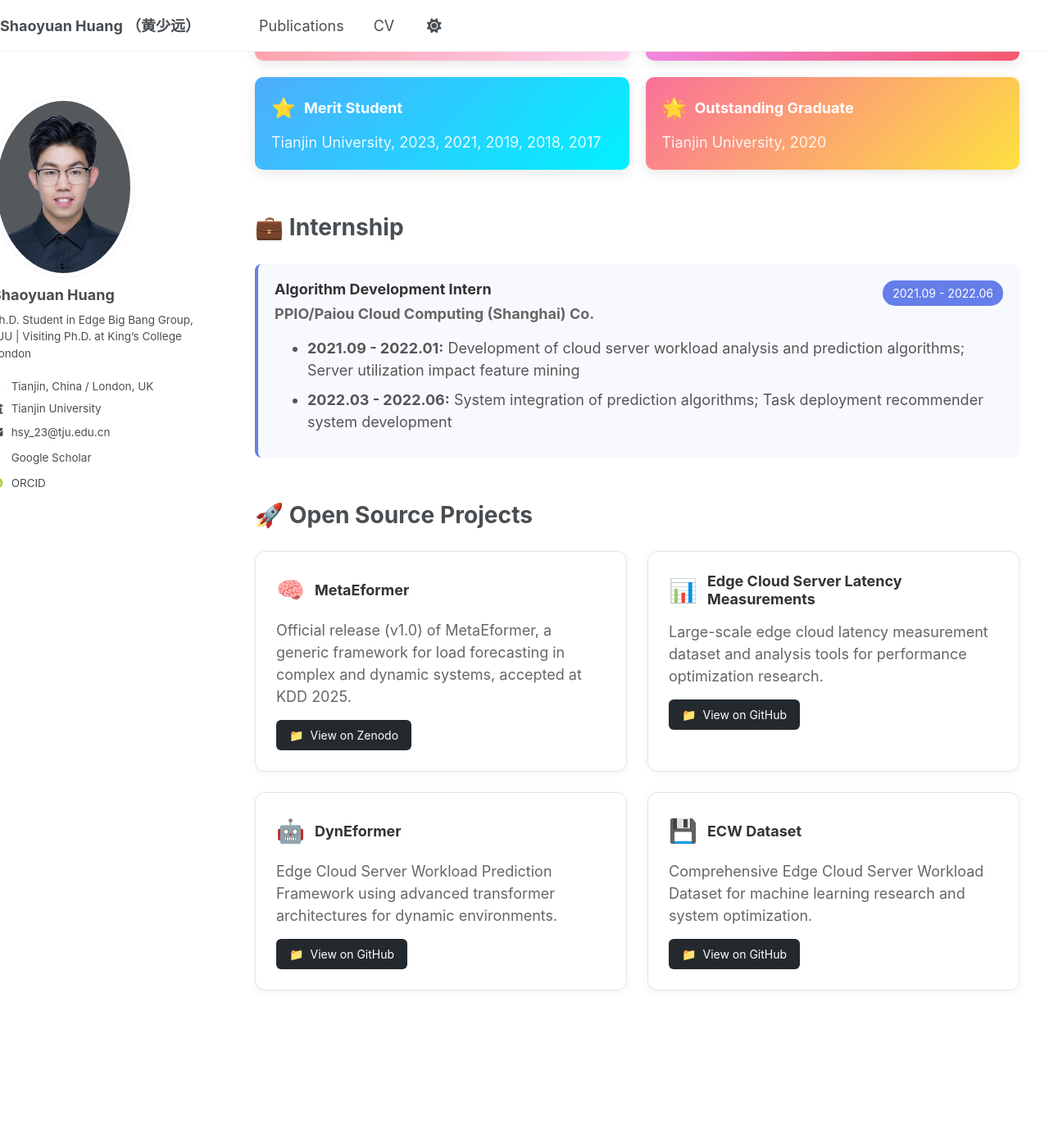
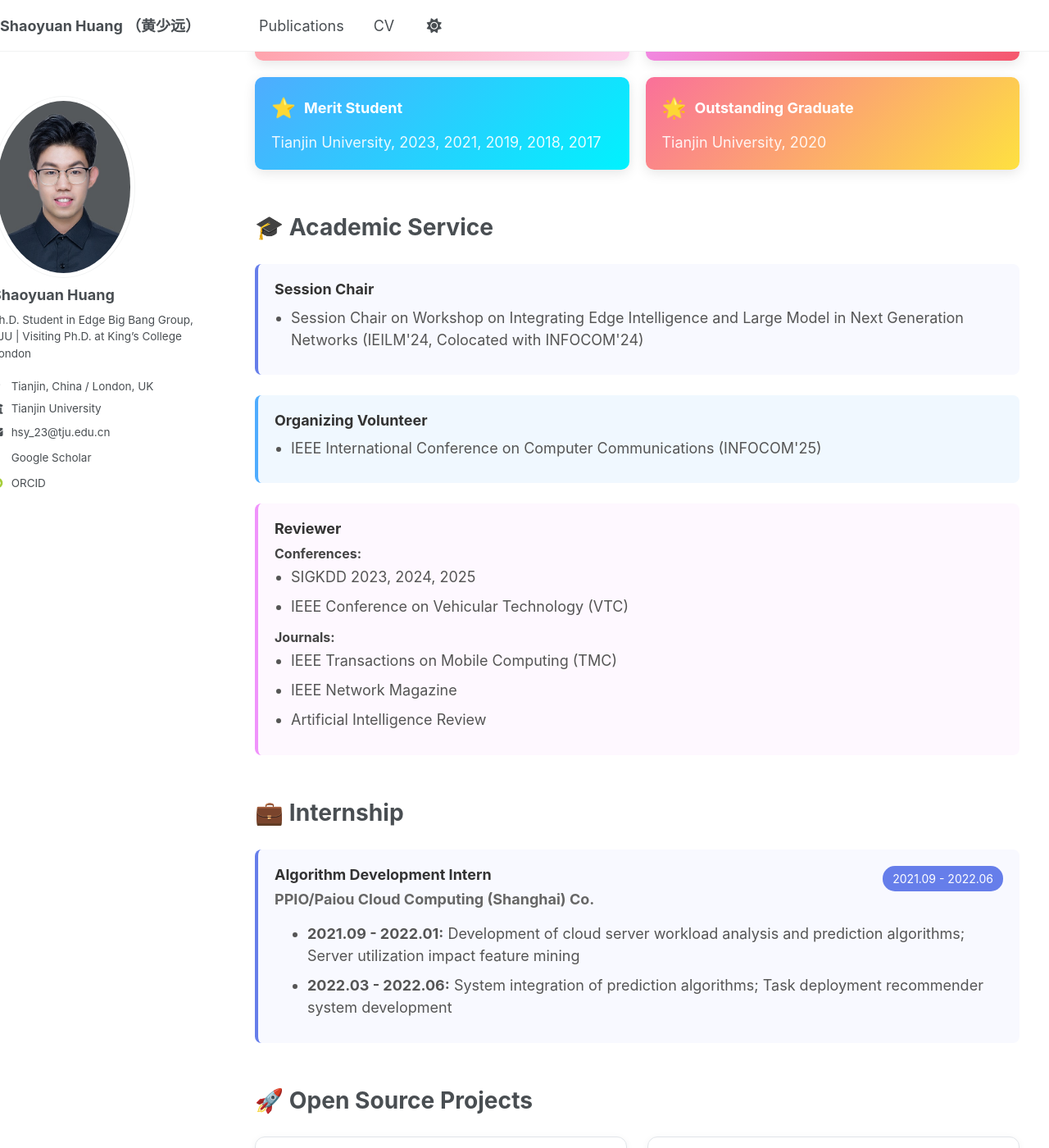
Before and after one commit to hsy23/ShaoyuanHuang, a Jekyll site: the page built from _pages/about.md, in a window 1280 px wide and 1400 px high, scrolled down 1235 px. Shown: the whole window at 82% size. Built offline with Jekyll 4.4.1, drawn with Linux system fonts in a browser that asks for light colours; some web fonts are replaced.

Commit message:
增加学术服务

```diff
--- a/_pages/about.md
+++ b/_pages/about.md
@@ -132,6 +132,48 @@ I'm passionate about building intelligent, high-performance (high-throughput and
   </div>
 </div>
 
+<!-- Academic Service Section -->
+<div style="margin-top: 3em;">
+  <h1>🎓 Academic Service</h1>
+
+  <div style="margin-top: 1.5em;">
+    <!-- Session Chair -->
+    <div style="border-left: 4px solid #667eea; padding-left: 20px; margin-bottom: 25px; background: #f8f9ff; padding: 20px; border-radius: 8px;">
+      <h3 style="margin: 0; color: #333; margin-bottom: 10px;">Session Chair</h3>
+      <ul style="margin: 5px 0; color: #555; list-style-type: disc; padding-left: 20px;">
+        <li>Session Chair on Workshop on Integrating Edge Intelligence and Large Model in Next Generation Networks (IEILM'24, Colocated with INFOCOM'24)</li>
+      </ul>
+    </div>
+
+    <!-- Organizing Volunteer -->
+    <div style="border-left: 4px solid #4facfe; padding-left: 20px; margin-bottom: 25px; background: #f0f8ff; padding: 20px; border-radius: 8px;">
+      <h3 style="margin: 0; color: #333; margin-bottom: 10px;">Organizing Volunteer</h3>
+      <ul style="margin: 5px 0; color: #555; list-style-type: disc; padding-left: 20px;">
+        <li>IEEE International Conference on Computer Communications (INFOCOM'25)</li>
+      </ul>
+    </div>
+
+    <!-- Reviewer -->
+    <div style="border-left: 4px solid #f093fb; padding-left: 20px; margin-bottom: 25px; background: #fef8ff; padding: 20px; border-radius: 8px;">
+      <h3 style="margin: 0; color: #333; margin-bottom: 10px;">Reviewer</h3>
+      <div style="margin: 10px 0; color: #555;">
+        <h4 style="margin: 10px 0 5px 0; color: #444; font-size: 16px;">Conferences:</h4>
+        <ul style="margin: 5px 0; list-style-type: disc; padding-left: 20px;">
+          <li>SIGKDD 2023, 2024, 2025</li>
+          <li>IEEE Conference on Vehicular Technology (VTC)</li>
+        </ul>
+
+        <h4 style="margin: 15px 0 5px 0; color: #444; font-size: 16px;">Journals:</h4>
+        <ul style="margin: 5px 0; list-style-type: disc; padding-left: 20px;">
+          <li>IEEE Transactions on Mobile Computing (TMC)</li>
+          <li>IEEE Network Magazine</li>
+          <li>Artificial Intelligence Review</li>
+        </ul>
+      </div>
+    </div>
+  </div>
+</div>
+
 <!-- Experience Section -->
 <div style="margin-top: 3em;">
   <h1>💼 Internship</h1>
```
